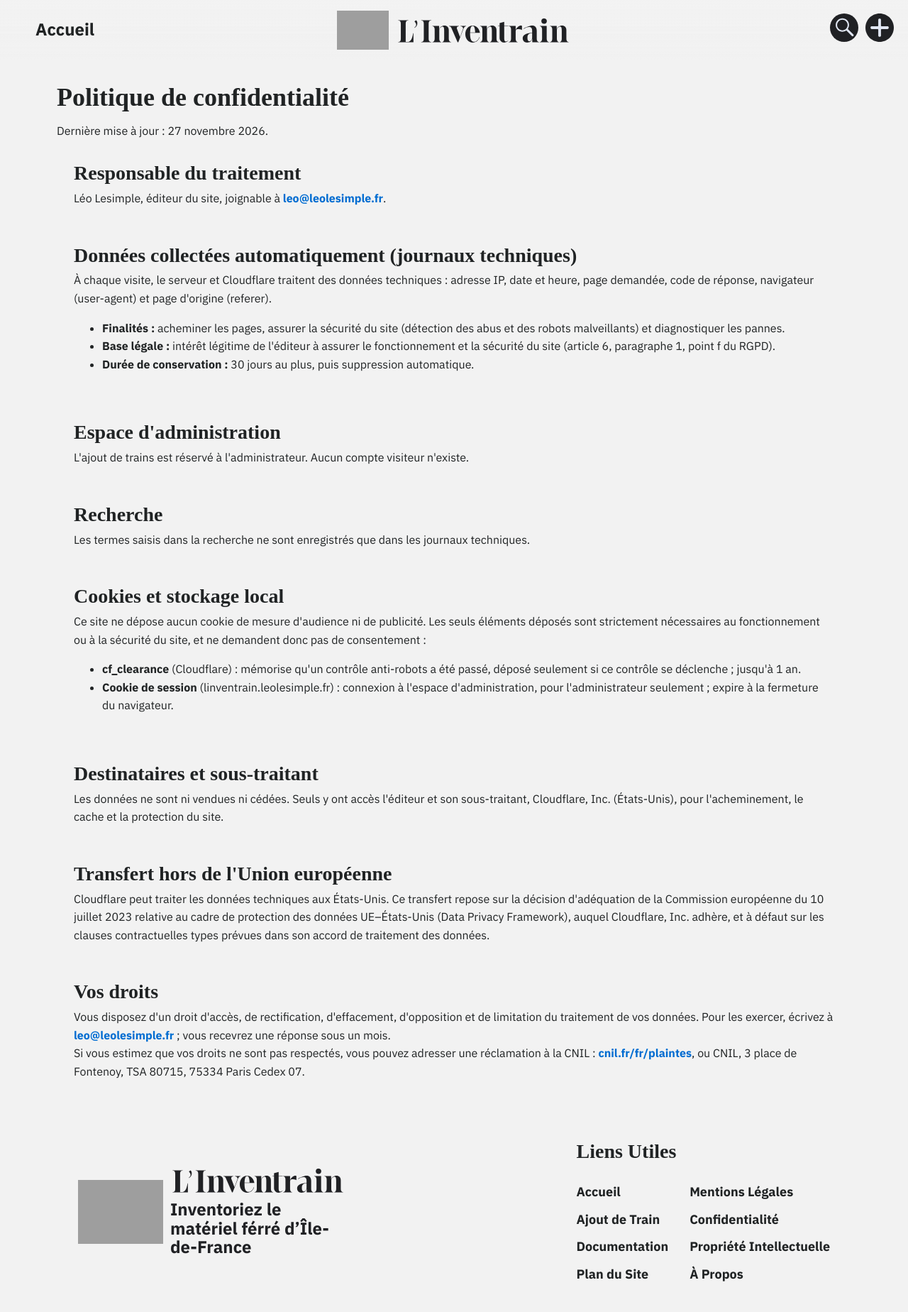
After one commit to leolesimple/Inventrain, a PHP site: page /legal/confidentialite.php in a window 1280 px wide. The commit adds this page. Shown: the whole page at 71% size. Run offline with PHP 8.4, Linux system fonts and the light colour scheme; a stand-in replaces the project's code that opens the database connection; some web fonts are replaced; grey boxes are pictures that could not be loaded.

Commit message:
feat(legal): réécrit les mentions légales et ajoute la politique de confidentialité
Ajoute le lien Confidentialité au pied de page et les liens légaux sur les pages d'erreur. Les pages d'erreur chargent aussi Font Awesome en local.

```diff
--- a/assets/includes/footer.php
+++ b/assets/includes/footer.php
@@ -19,6 +19,7 @@
             </ul>
             <ul>
                 <li><a href="<?= $ext; ?>/legal/mentions.php">Mentions Légales</a></li>
+                <li><a href="<?= $ext; ?>/legal/confidentialite.php">Confidentialité</a></li>
                 <li><a href="<?= $ext; ?>/legal/propIntell.php">Propriété Intellectuelle</a></li>
                 <li><a href="<?= $ext; ?>/about.php">À Propos</a></li>
             </ul>
--- /dev/null
+++ b/legal/confidentialite.php
@@ -0,0 +1,116 @@
+<?php
+$ext = "../"
+?>
+
+<!doctype html>
+<html lang="fr">
+<head>
+    <!--Meta-->
+    <meta charset="UTF-8">
+    <meta name="viewport" content="width=device-width, initial-scale=1">
+    <meta http-equiv="X-UA-Compatible" content="ie=edge">
+    <meta name="description" content="Politique de confidentialité de L'Inventrain.">
+    <meta name="author" content="Léo LESIMPLE">
+    <meta name="robots" content="index, follow">
+    <meta name="theme-color" content="#F2F2F2">
+    <meta name="msapplication-navbutton-color" content="#F2F2F2">
+    <meta name="apple-mobile-web-app-status-bar-style" content="#F2F2F2">
+
+    <link rel="apple-touch-icon" sizes="57x57" href="<?php echo $ext; ?>img/favicon/apple-icon-57x57.png">
+    <link rel="apple-touch-icon" sizes="60x60" href="<?php echo $ext; ?>img/favicon/apple-icon-60x60.png">
+    <link rel="apple-touch-icon" sizes="72x72" href="<?php echo $ext; ?>img/favicon/apple-icon-72x72.png">
+    <link rel="apple-touch-icon" sizes="76x76" href="<?php echo $ext; ?>img/favicon/apple-icon-76x76.png">
+    <link rel="apple-touch-icon" sizes="114x114" href="<?php echo $ext; ?>img/favicon/apple-icon-114x114.png">
+    <link rel="apple-touch-icon" sizes="120x120" href="<?php echo $ext; ?>img/favicon/apple-icon-120x120.png">
+    <link rel="apple-touch-icon" sizes="144x144" href="<?php echo $ext; ?>img/favicon/apple-icon-144x144.png">
+    <link rel="apple-touch-icon" sizes="152x152" href="<?php echo $ext; ?>img/favicon/apple-icon-152x152.png">
+    <link rel="apple-touch-icon" sizes="180x180" href="<?php echo $ext; ?>img/favicon/apple-icon-180x180.png">
+    <link rel="icon" type="image/png" sizes="192x192" href="<?php echo $ext; ?>img/favicon/android-icon-192x192.png">
+    <link rel="icon" type="image/png" sizes="32x32" href="<?php echo $ext; ?>img/favicon/favicon-32x32.png">
+    <link rel="icon" type="image/png" sizes="96x96" href="<?php echo $ext; ?>img/favicon/favicon-96x96.png">
+    <link rel="icon" type="image/png" sizes="16x16" href="<?php echo $ext; ?>img/favicon/favicon-16x16.png">
+    <link rel="manifest" href="<?php echo $ext; ?>img/favicon/manifest.json">
+    <meta name="msapplication-TileImage" content="<?php echo $ext; ?>img/favicon/ms-icon-144x144.png">
+
+    <link rel="stylesheet" href="<?php echo $ext; ?>/css/app.css">
+    <title>Politique de confidentialité - L'Inventrain</title>
+</head>
+<body>
+<div id="overlay"></div>
+<?php
+include $ext . "assets/includes/nav.php";
+?>
+<main class="noCenter" id="content">
+    <h1>Politique de confidentialité</h1>
+    <p>Dernière mise à jour : 27 novembre 2026.</p>
+    <section class="legalContent">
+        <h2>Responsable du traitement</h2>
+        <p>Léo Lesimple, éditeur du site, joignable à <a href="mailto:leo@leolesimple.fr">leo@leolesimple.fr</a>.</p>
+    </section>
+    <section class="legalContent">
+        <h2>Données collectées automatiquement (journaux techniques)</h2>
+        <p>
+            À chaque visite, le serveur et Cloudflare traitent des données techniques : adresse IP, date et heure,
+            page demandée, code de réponse, navigateur (user-agent) et page d'origine (referer).
+        </p>
+        <ul>
+            <li><strong>Finalités :</strong> acheminer les pages, assurer la sécurité du site (détection des abus et des robots malveillants) et diagnostiquer les pannes.</li>
+            <li><strong>Base légale :</strong> intérêt légitime de l'éditeur à assurer le fonctionnement et la sécurité du site (article 6, paragraphe 1, point f du RGPD).</li>
+            <li><strong>Durée de conservation :</strong> 30 jours au plus, puis suppression automatique.</li>
+        </ul>
+    </section>
+    <section class="legalContent">
+        <h2>Espace d'administration</h2>
+        <p>L'ajout de trains est réservé à l'administrateur. Aucun compte visiteur n'existe.</p>
+    </section>
+    <section class="legalContent">
+        <h2>Recherche</h2>
+        <p>Les termes saisis dans la recherche ne sont enregistrés que dans les journaux techniques.</p>
+    </section>
+    <section class="legalContent">
+        <h2>Cookies et stockage local</h2>
+        <p>
+            Ce site ne dépose aucun cookie de mesure d'audience ni de publicité. Les seuls éléments déposés sont
+            strictement nécessaires au fonctionnement ou à la sécurité du site, et ne demandent donc pas de
+            consentement :
+        </p>
+        <ul>
+            <li><strong>cf_clearance</strong> (Cloudflare) : mémorise qu'un contrôle anti-robots a été passé, déposé seulement si ce contrôle se déclenche ; jusqu'à 1 an.</li>
+            <li><strong>Cookie de session</strong> (linventrain.leolesimple.fr) : connexion à l'espace d'administration, pour l'administrateur seulement ; expire à la fermeture du navigateur.</li>
+        </ul>
+    </section>
+    <section class="legalContent">
+        <h2>Destinataires et sous-traitant</h2>
+        <p>
+            Les données ne sont ni vendues ni cédées. Seuls y ont accès l'éditeur et son sous-traitant,
+            Cloudflare, Inc. (États-Unis), pour l'acheminement, le cache et la protection du site.
+        </p>
+    </section>
+    <section class="legalContent">
+        <h2>Transfert hors de l'Union européenne</h2>
+        <p>
+            Cloudflare peut traiter les données techniques aux États-Unis. Ce transfert repose sur la décision
+            d'adéquation de la Commission européenne du 10 juillet 2023 relative au cadre de protection des données
+            UE–États-Unis (Data Privacy Framework), auquel Cloudflare, Inc. adhère, et à défaut sur les clauses
+            contractuelles types prévues dans son accord de traitement des données.
+        </p>
+    </section>
+    <section class="legalContent">
+        <h2>Vos droits</h2>
+        <p>
+            Vous disposez d'un droit d'accès, de rectification, d'effacement, d'opposition et de limitation du
+            traitement de vos données. Pour les exercer, écrivez à
+            <a href="mailto:leo@leolesimple.fr">leo@leolesimple.fr</a> ; vous recevrez une réponse sous un mois.
+        </p>
+        <p>
+            Si vous estimez que vos droits ne sont pas respectés, vous pouvez adresser une réclamation à la CNIL :
+            <a href="https://www.cnil.fr/fr/plaintes">cnil.fr/fr/plaintes</a>, ou CNIL, 3 place de Fontenoy,
+            TSA 80715, 75334 Paris Cedex 07.
+        </p>
+    </section>
+</main>
+<?php
+include $ext . "assets/includes/footer.php";
+?>
+</body>
+</html>
```
Also changed, not shown: errors/400.php (+6 -2 lines), errors/401.php (+6 -2 lines), errors/403.php (+6 -2 lines), errors/404.php (+6 -2 lines), errors/405.php (+6 -2 lines), errors/500.php (+6 -2 lines), errors/502.php (+6 -2 lines), errors/503.php (+6 -2 lines), legal/mentions.php (+33 -20 lines), legal/propIntell.php (+11 -1 lines).
